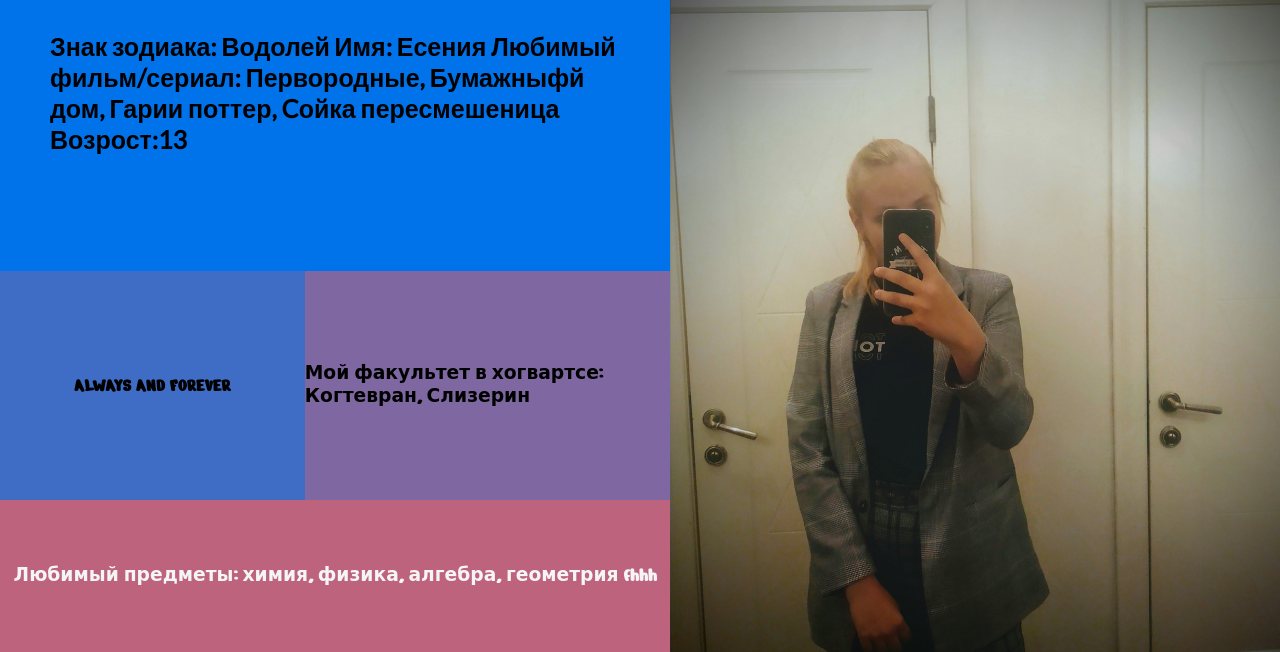
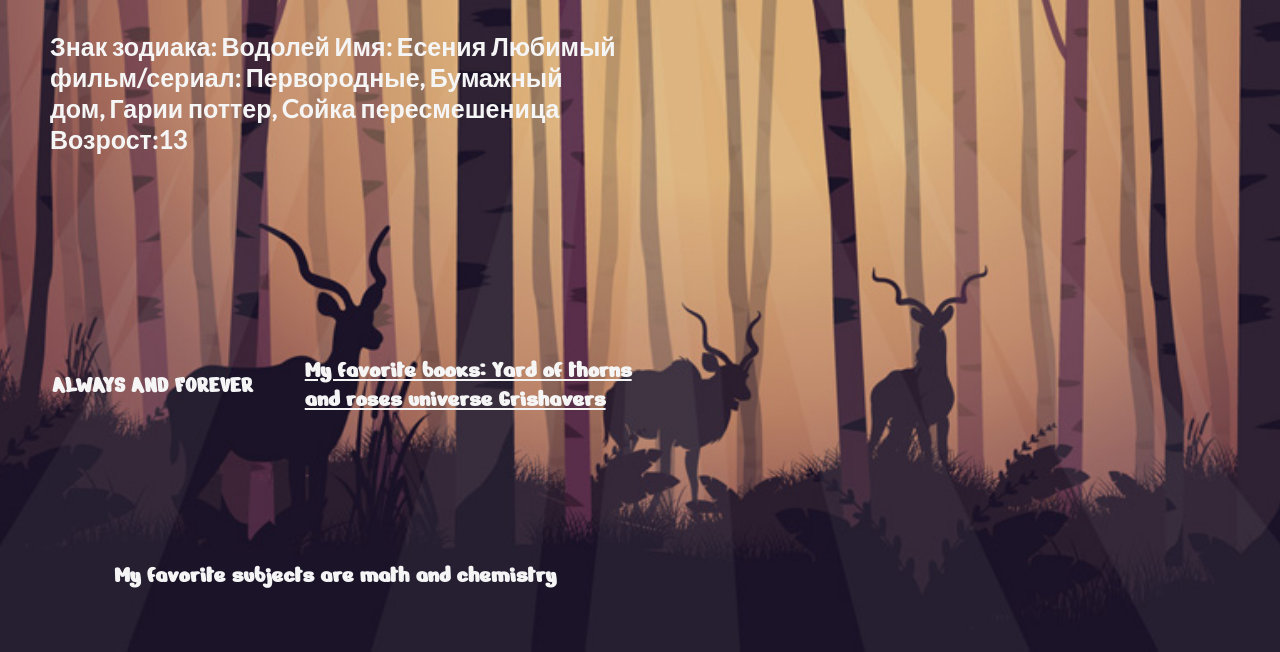
Before and after one commit to calcol/calcol.github.io, a plain HTML site: page one.html in a window 1280 px wide. Shown: the part 148-800 px from the top of the page. Drawn offline with Linux system fonts and the light colour scheme.

Commit message:
Add files via upload

```diff
--- a/one.html
+++ b/one.html
@@ -22,18 +22,18 @@
             <div class="text">
                 Знак зодиака: Водолей
                 Имя: Есения
-                Любимый фильм/сериал: Первородные, Бумажныфй дом, Гарии поттер, Cойка пересмешеница
+                Любимый фильм/сериал: Первородные, Бумажный дом, Гарии поттер, Cойка пересмешеница
                 Возрост:13
             </div>
         </main>
         <div class="tasty">
-            <h3>ALWAYS AND FOREVER</h3>
+            <h2>ALWAYS AND FOREVER</h2>
         </div>
         <div class="healthy">
-            <h3>Мой факультет в хогвартсе: Когтевран, Слизерин</h3>
+            <h2><a href="book.html">My favorite books: Yard of thorns and roses universe Grishavers</a></h2>
         </div>
         <footer>
-            <h3>Любимый предметы: химия, физика, алгебра, геометрия fhhh</h3>
+            <h2>My favorite subjects are math and chemistry</h2>
         </footer>
         <nav>
             <div class="left">
--- a/style.css
+++ b/style.css
@@ -2,7 +2,9 @@ body{
     margin: 0;
     padding: 0;
     height: 100vh;
-
+    background-image: url(freeimg_82104617freejpg850.jpg);
+    background-size: cover;
+    background-position: center;
 }
 .grid-container {
     display: grid;
@@ -19,38 +21,35 @@ main {
 
     grid-area: main;
     position: relative;
-    background-color: #0072ea;
+
 }
 .tasty {
     grid-area: tasty;
-   background-color: #3f6dc6;
+   color: whitesmoke;
 
 }
 .healthy {
     grid-area: healthy;
     background-repeat: no-repeat;
     font-family: 'Dancing Script', cursive;
-    background-color: #7f68a2;
+    color: whitesmoke;
 
 }
 footer {
     grid-area: footer;
-    background-color: #be637e;
     font-family: 'Dancing Script', cursive;
     color: whitesmoke;
 }
 nav {
     grid-area: nav;
-    background-color: #ca6277;
+    color: whitesmoke;
 
 }
 
 
 .icecream {
-    background-image: url("yT8X6ghceJc.jpg");
     background-size: cover;
     background-position: center;
-    background-color: #fd5e5a;
     grid-area: icecream;
 
 }
@@ -64,7 +63,7 @@ nav {
 .text, span {
     font-family: "Lato", sans-serif;
     font-weight: bold;
-    color: black;
+    color: whitesmoke;
 }
 .text {
     position: absolute;
@@ -84,7 +83,6 @@ nav {
     align-items: center;
     justify-content: center;
     font-family: 'Nerko One', cursive;
-    Э
 }
 footer {
     display: flex;
@@ -100,6 +98,10 @@ nav {
 }
 
 
-h3 {
+h2 {
     font-family: 'Nerko One', cursive;
+    color: whitesmoke;
 }
+a {
+    color: whitesmoke;
+}
```
Also changed, not shown: 21.html (+11 -10 lines), freeimg_82104617freejpg850.jpg (added).
